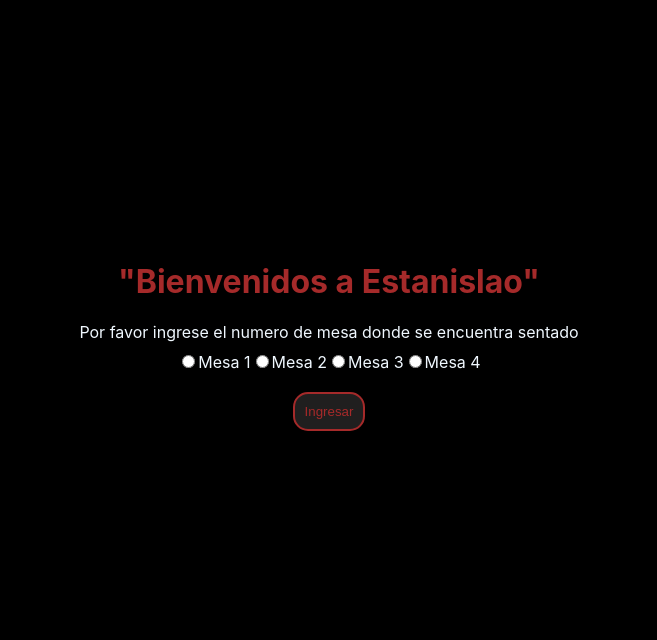
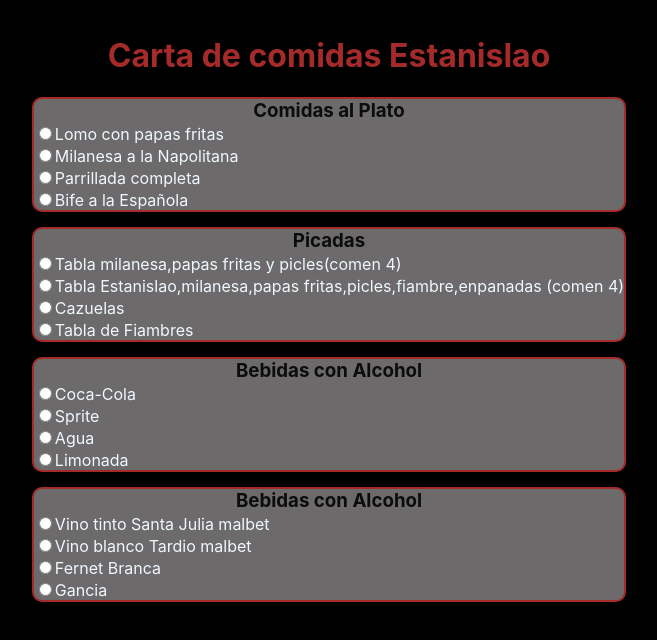
Before and after one commit to Nicolas-Fabian-Sanchez/proyecto-utn-Estanislado, a React (Create React App) app: page / in a window 1280 px wide. Shown: the top 640 px of the page, without its empty margins (311-968 px from the left). Built offline with nearby package versions, Linux system fonts and the light colour scheme.

Commit message:
hice carta.js y css

```diff
--- a/src/App.js
+++ b/src/App.js
@@ -1,9 +1,11 @@
-import Home from './Home/home'
+//import Home from './Home/home'
+import Carta from './Carta/carta.js'
 import './App.css';
 
 function App() {
   return (
-     <Home/>
+     <Carta/>
+
   );
 }
 
--- a/src/Carta/carta.css
+++ b/src/Carta/carta.css
@@ -0,0 +1,32 @@
+body{
+    background-color: black;
+    display: flex;
+    justify-content: center;
+    margin: 15px;
+}
+h1{
+    text-align: center;
+    color:brown
+}
+h3{
+    color: rgb(12, 12, 12);
+    text-align: center;
+    margin: 0;
+}
+form{
+    color: aliceblue;
+    display: block;
+}
+.card{
+    display: flex;
+    flex-direction: column;
+    justify-content: center;
+    border: 2px solid brown;
+    background-color: rgba(121, 118, 118, 0.897);
+    border-radius: 10px;
+    margin: 15px;
+}
+label{
+    display: block;
+    margin-top: 2px;
+}
--- a/src/Carta/carta.js
+++ b/src/Carta/carta.js
@@ -0,0 +1,47 @@
+import './carta.css'
+
+export default function Carta(){
+    return(
+        <main>
+            <h1>Carta de comidas Estanislao</h1>
+            <section>
+                <div class="card">
+                    <h3>Comidas al Plato</h3>
+                    <form class="card1">
+                        <label><input type="radio"></input>Lomo con papas fritas</label>
+                        <label><input type="radio"></input>Milanesa a la Napolitana</label>
+                        <label><input type="radio"></input>Parrillada completa</label>
+                        <label><input type="radio"></input>Bife a la Española</label>
+                    </form>
+                </div>
+                <div class="card">
+                    <h3>Picadas</h3>
+                    <form>
+                        <label><input type="radio"></input>Tabla milanesa,papas fritas y picles(comen 4)</label>
+                        <label><input type="radio"></input>Tabla Estanislao,milanesa,papas fritas,picles,fiambre,enpanadas (comen 4)</label>
+                        <label><input type="radio"></input>Cazuelas</label>
+                        <label><input type="radio"></input>Tabla de Fiambres</label>
+                    </form>
+                </div>
+                <div class="card">
+                    <h3>Bebidas con Alcohol</h3>
+                    <form>
+                        <label><input type="radio"></input>Coca-Cola</label>
+                        <label><input type="radio"></input>Sprite</label>
+                        <label><input type="radio"></input>Agua</label>
+                        <label><input type="radio"></input>Limonada</label>
+                    </form>
+                </div>
+                <div class="card">
+                    <h3>Bebidas con Alcohol</h3>
+                    <form>
+                        <label><input type="radio"></input>Vino tinto Santa Julia malbet</label>
+                        <label><input type="radio"></input>Vino blanco Tardio malbet</label>
+                        <label><input type="radio"></input>Fernet Branca</label>
+                        <label><input type="radio"></input>Gancia</label>
+                    </form>
+                </div>
+            </section>
+        </main>
+    )
+}
```
